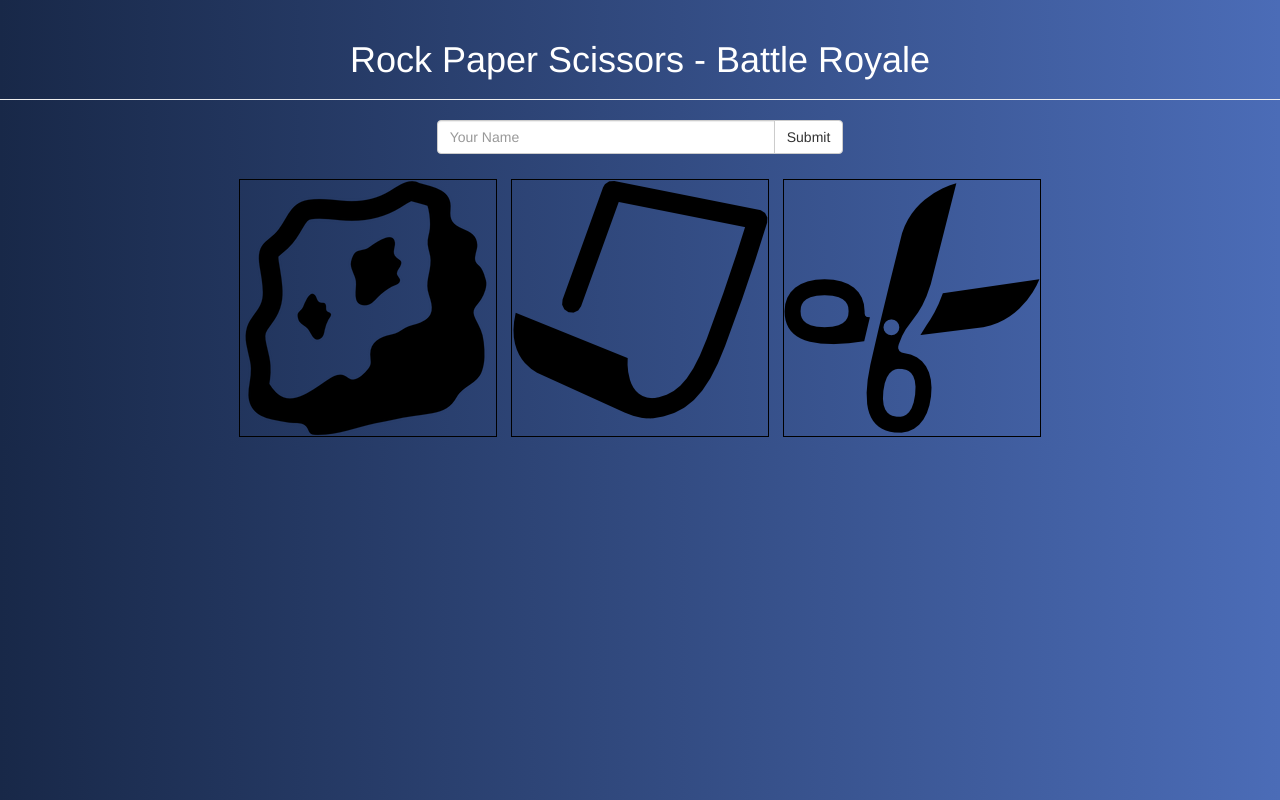
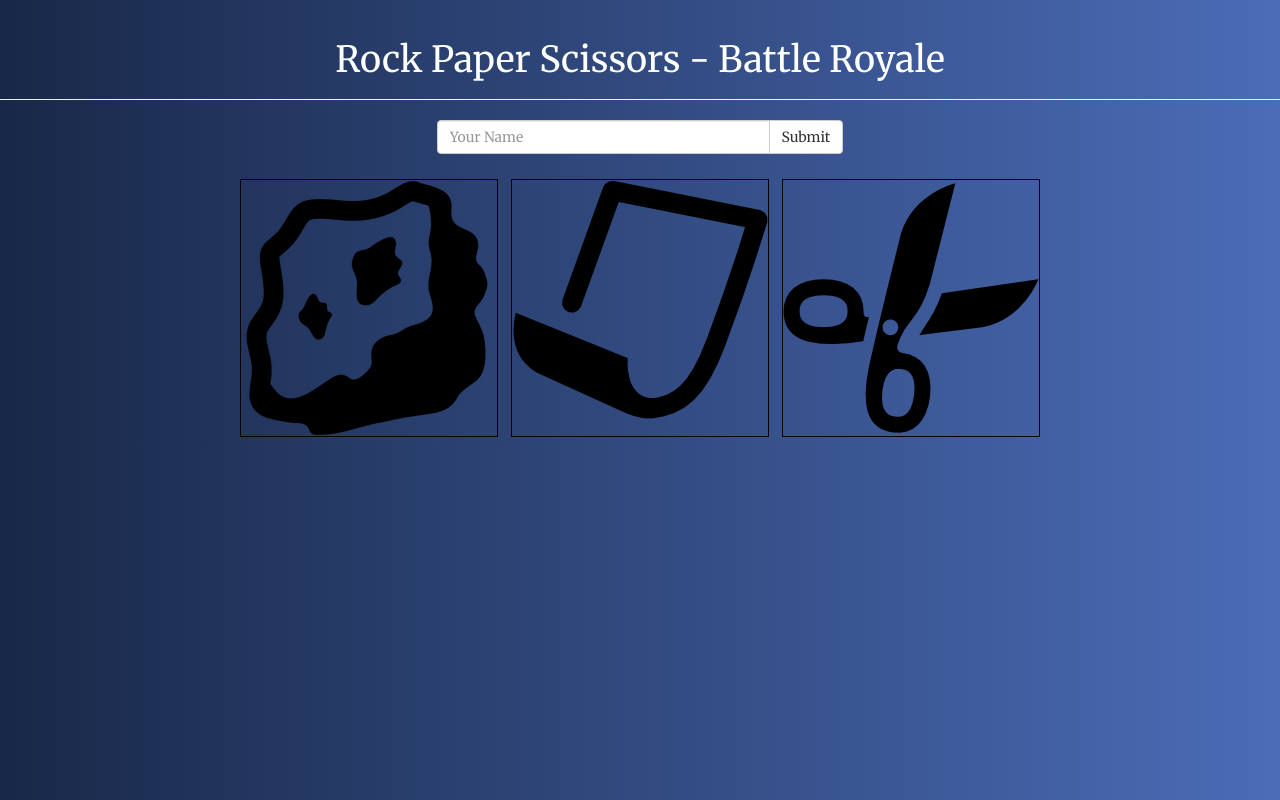
Before and after one commit to lawrencel13110123/rock-paper-scissors, a PHP site: page / in a window 1280 px wide. Run offline with PHP 8.4, Linux system fonts and the light colour scheme; some libraries are stand-ins or nearby versions.

Commit message:
added google font

```diff
--- a/assets/css/style.css
+++ b/assets/css/style.css
@@ -4,6 +4,7 @@ body{
   background: -webkit-linear-gradient(to left, #4b6cb7 , #182848); /* Chrome 10-25, Safari 5.1-6 */
   background: linear-gradient(to left, #4b6cb7 , #182848); /* W3C, IE 10+/ Edge, Firefox 16+, Chrome 26+, Opera 12+, Safari 7+ */
   color: white;
+  font-family: 'Merriweather', serif;
 }
 #choice-section{
   margin-top: 20px;
--- a/index.html
+++ b/index.html
@@ -2,6 +2,7 @@
 <html>
 <head>
 	<link rel="stylesheet" href="https://maxcdn.bootstrapcdn.com/bootstrap/3.3.7/css/bootstrap.min.css" integrity="sha384-BVYiiSIFeK1dGmJRAkycuHAHRg32OmUcww7on3RYdg4Va+PmSTsz/K68vbdEjh4u" crossorigin="anonymous">
+	<link href='https://fonts.googleapis.com/css?family=Merriweather:400,700' rel='stylesheet' type='text/css'>
 	<link rel="stylesheet" type="text/css" href="assets/css/style.css">
 	<script   src="https://code.jquery.com/jquery-3.1.0.min.js"   integrity="sha256-cCueBR6CsyA4/9szpPfrX3s49M9vUU5BgtiJj06wt/s="   crossorigin="anonymous"></script>
 	<script type="text/javascript" src="assets/javascript/javascript.js"></script>
```
Also changed, not shown: assets/images/background.jpg (deleted).
